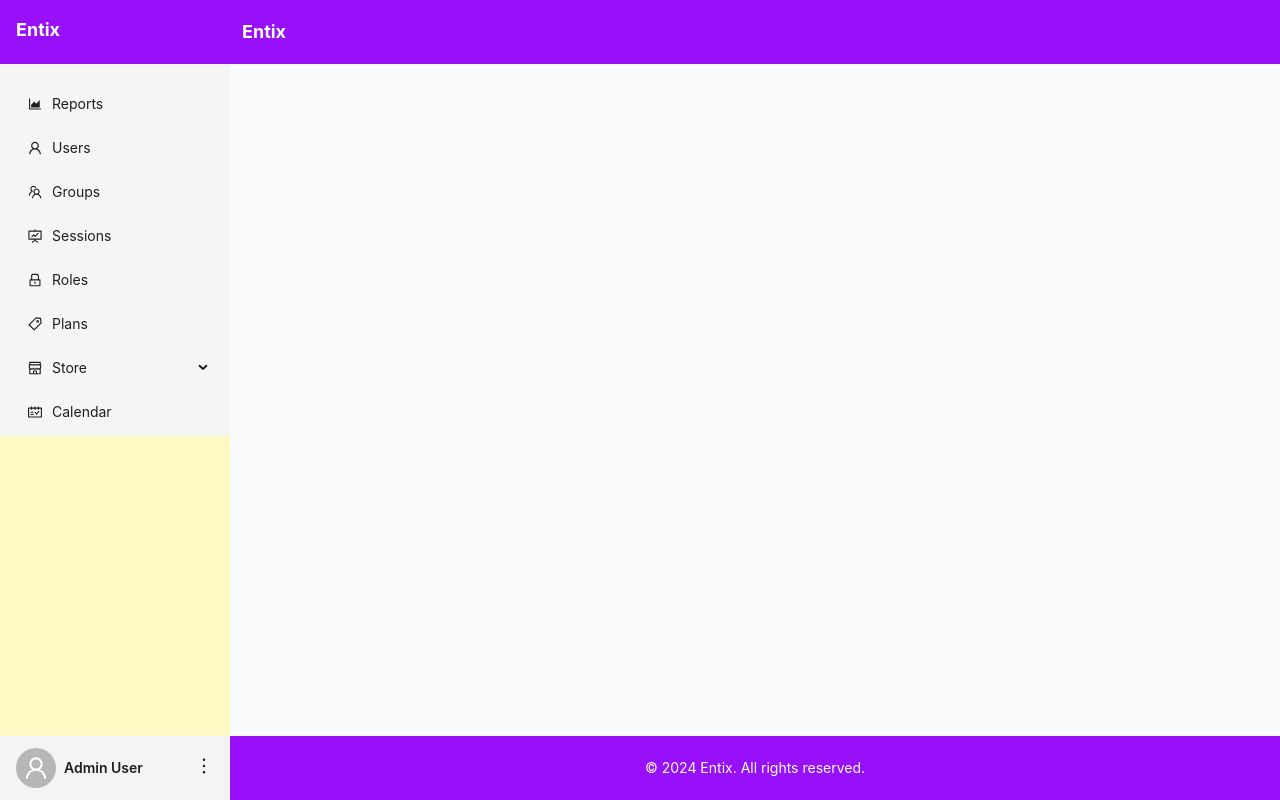
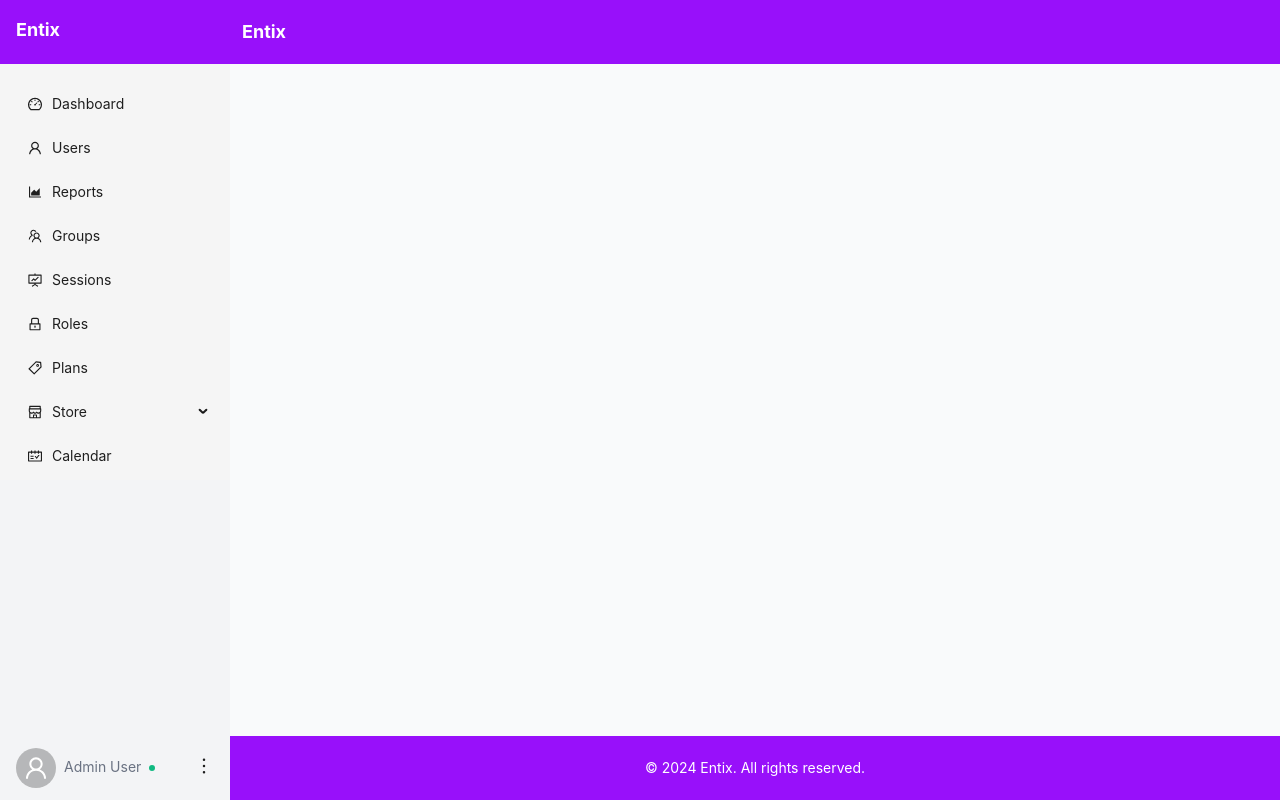
Before and after one commit to chen7david/entix-web, a React (Vite) app: page /#/admin in a window 1280 px wide. Built offline with nearby package versions, Linux system fonts and the light colour scheme; no server answers; what aws-amplify would draw is missing.

Commit message:
chore: replace placeholder colors

```diff
--- a/src/layouts/admin-v2/styles/admin-layout.styles.css
+++ b/src/layouts/admin-v2/styles/admin-layout.styles.css
@@ -50,6 +50,7 @@
   #admin-app-container {
     grid-template-columns: 1fr;
     grid-template-areas: "navbar" "main" "footer";
+    grid-template-rows: auto 1fr auto;
   }
 
   #admin-sidebar-container {
--- a/src/layouts/admin/components/sidebar/Sidebar.tsx
+++ b/src/layouts/admin/components/sidebar/Sidebar.tsx
@@ -10,8 +10,8 @@ export const Sidebar: React.FC<SidebarProps> = ({ className, ...props }) => {
   return (
     <div className={cn(className)} {...props}>
       <SidebarHeader className="h-[64px] bg-purple-600" />
-      <SidebarBody className="h-[calc(100dvh-128px)] bg-yellow-100" />
-      <SidebarFooter className="h-[64px] bg-gray-100" />
+      <SidebarBody className="h-[calc(100dvh-128px)] bg-gray-100" />
+      <SidebarFooter className="h-[64px] bg-gray-100 " />
     </div>
   );
 };
--- a/src/layouts/admin/components/sidebar/SidebarFooter.tsx
+++ b/src/layouts/admin/components/sidebar/SidebarFooter.tsx
@@ -1,7 +1,7 @@
 import cn from "classnames";
 import { HTMLAttributes } from "react";
 import { useNavigate } from "react-router-dom";
-import { Avatar, Dropdown, Space, Typography } from "antd";
+import { Avatar, Badge, Dropdown, Space, Typography } from "antd";
 import {
   UserOutlined,
   LogoutOutlined,
@@ -60,10 +60,9 @@ export const SidebarFooter: React.FC<SidebarFooterProps> = ({
               icon={<UserOutlined />}
               className="bg-primary"
             />
-            <div className="flex flex-col">
-              <Text strong className="text-white">
-                Admin User
-              </Text>
+            <div className="flex flex-row justify-center gap-2">
+              <span className="text-gray-500 text-sm">Admin User</span>
+              <Badge status="success" />
             </div>
           </Space>
           <Dropdown
--- a/src/layouts/admin/components/sidebar/SidebarMenu.tsx
+++ b/src/layouts/admin/components/sidebar/SidebarMenu.tsx
@@ -13,6 +13,7 @@ import {
   ShopOutlined,
   FundProjectionScreenOutlined,
   TagOutlined,
+  DashboardOutlined,
 } from "@ant-design/icons";
 import { sidebarOpenAtom } from "../../stores/sidebar.store";
 
@@ -25,14 +26,19 @@ const adminSidebarMenuItems: MenuItem[] = [
     type: "group",
     children: [
       {
+        label: "Dashboard",
+        key: "/admin/dashboard",
+        icon: <DashboardOutlined />,
+      },
+      {
+        label: "Users",
+        key: "/admin/users",
+        icon: <UserOutlined />,
+      },
+      {
         label: "Reports",
         key: "/reports",
         icon: <AreaChartOutlined />,
-      },
-      {
-        label: "Users",
-        key: "/users",
-        icon: <UserOutlined />,
       },
       {
         label: "Groups",
--- /dev/null
+++ b/src/pages/user/UserList.tsx
@@ -0,0 +1,11 @@
+export const UserListPage: React.FC = () => {
+  return (
+    <>
+      <div>
+        Lorem, ipsum dolor sit amet consectetur adipisicing elit. Nesciunt,
+      </div>
+    </>
+  );
+};
+
+export default UserListPage;
--- a/src/router/routes.tsx
+++ b/src/router/routes.tsx
@@ -11,6 +11,7 @@ import { RequestEmailVerificationPage } from "@/pages/auth/RequestEmailVerificat
 import { VerifyEmailPage } from "@/pages/auth/VerifyEmail";
 import { AdminLayout } from "@/layouts/admin/AdminLayout";
 import { AuthLayout } from "@/layouts/auth/AuthLayout";
+import { UserListPage } from "@/pages/user/UserList";
 
 export const Router: React.FC = () => {
   return (
@@ -31,6 +32,7 @@ export const Router: React.FC = () => {
         </Route>
         {/* Protected routes */}
         <Route path="admin" element={<AdminLayout />}>
+          <Route path="users" element={<UserListPage />} />
           <Route path="profile" element={<ProfilePage />} />
           <Route path="settings" element={<SettingsPage />} />
           <Route path="dashboard" element={<DashboardPage />} />
```
